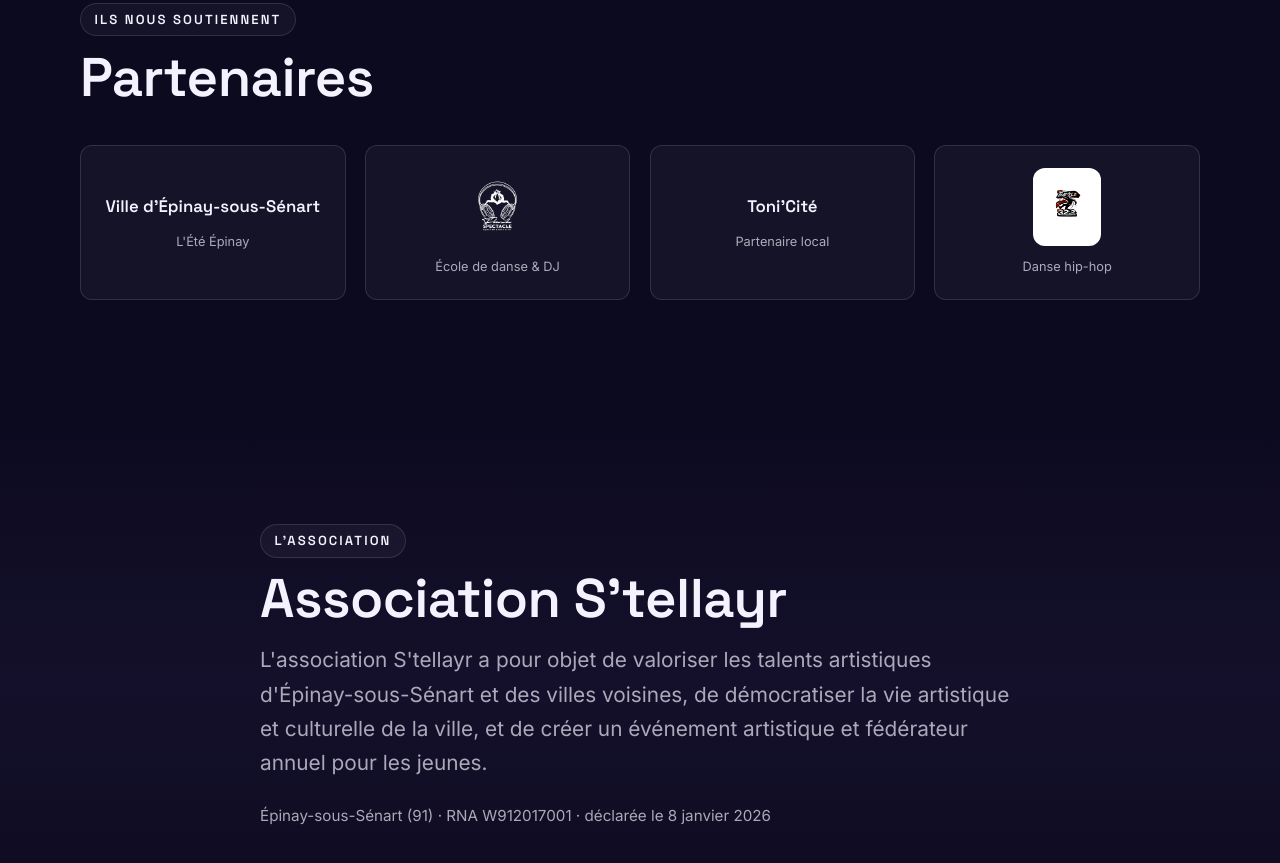
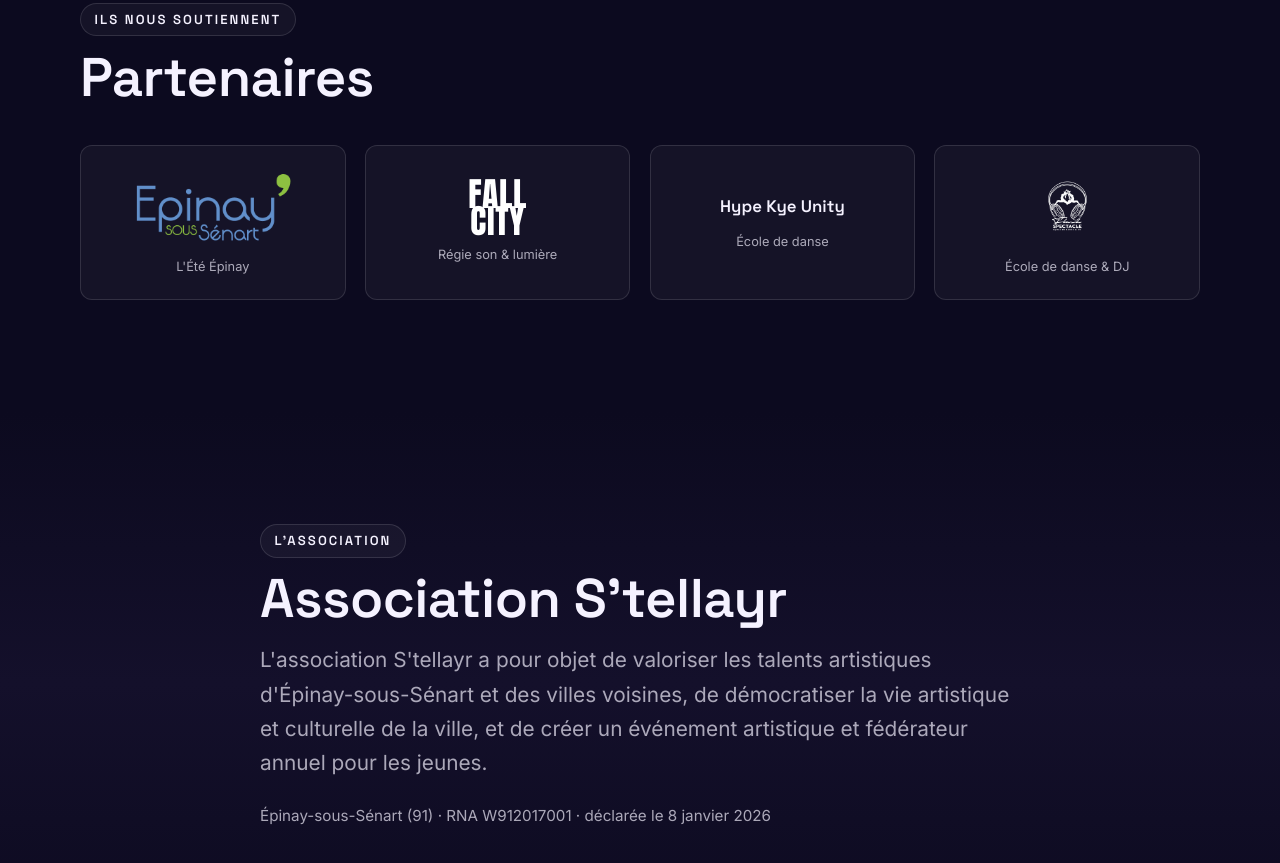
Before and after one commit to Valdouz/stellayr, a website with bundled scripts: page src/index.html in a window 1280 px wide. Shown: the part 4384-5247 px from the top of the page. Built offline with nearby package versions, Linux system fonts and the light colour scheme.

Commit message:
feat(partenaires): logo Ville d'Épinay + Fall City + Hype Kye Unity; retire Toni'Cité et Battle Style 32

```diff
--- a/scripts/build-assets.mjs
+++ b/scripts/build-assets.mjs
@@ -135,7 +135,7 @@
   ensureDir(partnersDir);
   const jobs = [
     ["partner-flash-spectacle-source.png", "flash-spectacle"],
-    ["partner-battle-style-32-source.png", "battle-style-32"],
+    ["partner-epinay-source.png", "epinay"],
   ];
   for (const [src, out] of jobs) {
     const input = join(refs, src);
--- a/src/assets/css/styles.css
+++ b/src/assets/css/styles.css
@@ -800,26 +800,29 @@
   height: 78px;
 }
 
-.partner__logo--light {
-  padding: 0.5rem 0.9rem;
-  background: #fff;
-  border-radius: 12px;
-}
-
 .partner img {
   max-height: 70px;
   width: auto;
   object-fit: contain;
 }
 
-.partner__logo--light img {
-  max-height: 58px;
-}
-
 .partner__name {
   font-family: var(--font-display);
   font-weight: 600;
   font-size: 1.05rem;
+}
+
+/* Logo texte « Fall / City » (approximation en attendant le vrai fichier) */
+.partner__fallcity {
+  display: flex;
+  flex-direction: column;
+  align-items: center;
+  font-family: var(--font-impact);
+  line-height: 0.82;
+  letter-spacing: 0.02em;
+  font-size: 2.1rem;
+  color: #fff;
+  text-transform: uppercase;
 }
 
 .partner__note {
--- a/src/assets/js/data.js
+++ b/src/assets/js/data.js
@@ -87,21 +87,19 @@
 
   // ── Partenaires ───────────────────────────────────────────────────────
   // logo : chemin vers une image (ou null pour afficher joliment le nom).
-  // light : true si le logo a besoin d'un fond clair (logo sombre/coloré).
+  // kind "fallcity" : rend le logo texte « Fall / City » (en attendant le vrai fichier).
   partners: [
-    { name: "Ville d'Épinay-sous-Sénart", note: "L'Été Épinay", logo: null },
+    {
+      name: "Ville d'Épinay-sous-Sénart",
+      note: "L'Été Épinay",
+      logo: "assets/img/partners/epinay.png",
+    },
+    { name: "Fall City", note: "Régie son & lumière", kind: "fallcity" },
+    { name: "Hype Kye Unity", note: "École de danse", logo: null },
     {
       name: "Flash Spectacle",
       note: "École de danse & DJ",
       logo: "assets/img/partners/flash-spectacle.png",
-      light: false,
-    },
-    { name: "Toni'Cité", note: "Partenaire local", logo: null },
-    {
-      name: "Battle Style 32",
-      note: "Danse hip-hop",
-      logo: "assets/img/partners/battle-style-32.png",
-      light: true,
     },
   ],
 
--- a/src/assets/js/main.js
+++ b/src/assets/js/main.js
@@ -81,9 +81,14 @@
   if (!root) return;
   root.innerHTML = data.partners
     .map((p) => {
-      const inner = p.logo
-        ? `<span class="partner__logo${p.light ? " partner__logo--light" : ""}"><img src="${p.logo}" alt="${p.name}" loading="lazy" /></span>`
-        : `<span class="partner__name">${p.name}</span>`;
+      let inner;
+      if (p.kind === "fallcity") {
+        inner = `<span class="partner__fallcity" aria-label="Fall City"><span>Fall</span><span>City</span></span>`;
+      } else if (p.logo) {
+        inner = `<span class="partner__logo"><img src="${p.logo}" alt="${p.name}" loading="lazy" /></span>`;
+      } else {
+        inner = `<span class="partner__name">${p.name}</span>`;
+      }
       return `<li class="partner" title="${p.name}">${inner}${
         p.note ? `<span class="partner__note">${p.note}</span>` : ""
       }</li>`;
```
Also changed, not shown: src/assets/img/partners/battle-style-32.png (deleted), src/assets/img/partners/epinay.png (added).
